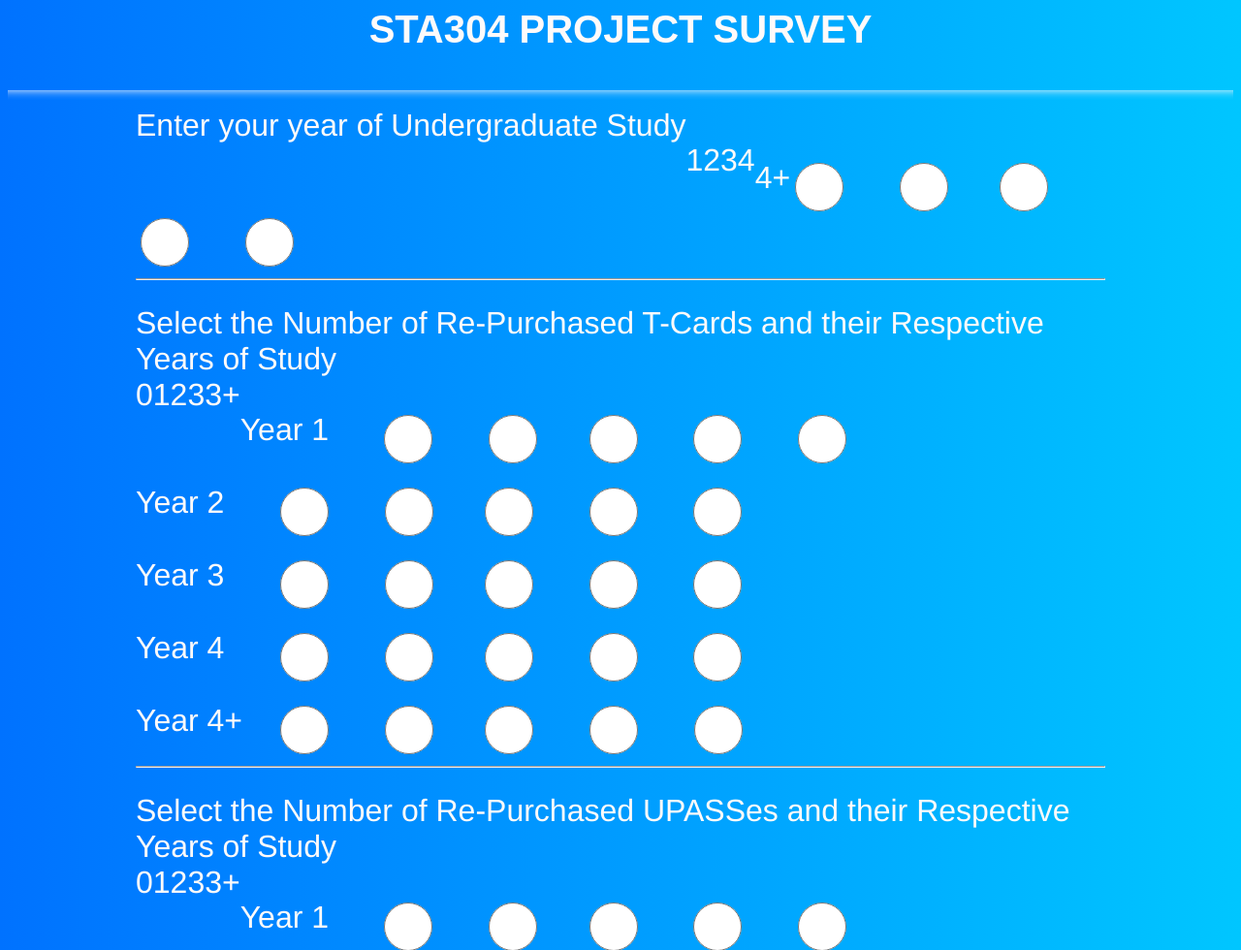
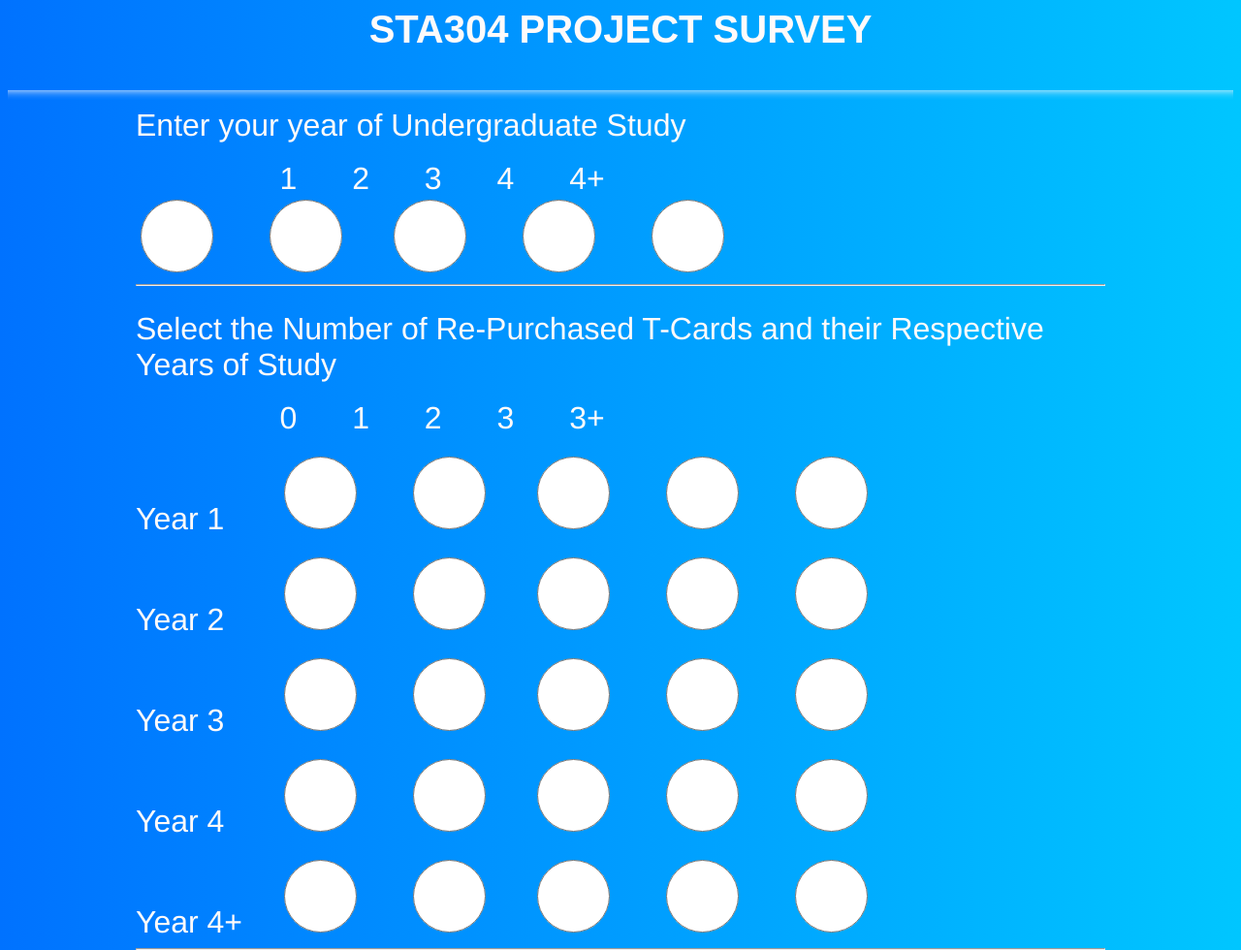
Before and after one commit to ArsalaBangash/STA304ProjectForm, a PHP site: page / in a window 1280 px wide. Shown: the top 980 px of the page at 97% size. Run offline with PHP 8.4, Linux system fonts and the light colour scheme; some libraries are stand-ins or nearby versions.

Commit message:
reverted orientation

```diff
--- a/index.php
+++ b/index.php
@@ -66,8 +66,8 @@
                 color: deepskyblue;
                 top: 2px;
                 left: 0;
-                width: 50px;
-                height: 50px;
+                width: 75px;
+                height: 75px;
                 background: deepskyblue;
             }
 
@@ -116,7 +116,6 @@
             }
 
             label {
-                float: left;
                 font-size: 200%;
                 color: snow;
             }
@@ -261,13 +260,13 @@
                 <hr class="style18"> <br>
 
                 <label for="fullUpass">Number of U-Passes Re-Purchased in the Fall/Winter</label><br>
-                <input type="text" name="fullUpass" id="fullUpass" placeholder="e.g 0-9">
+                <input type="tel" name="fullUpass" id="fullUpass" placeholder="e.g 0-9">
                 <br>
                 <hr class="style18">
                 <br>
 
                 <label for="sumUpass">Number of U-Passes Re-Purchased in the Summer</label><br>
-                <input type="text" name="sumUpass" id="sumUpass" placeholder="e.g 0-9">
+                <input type="tel" name="sumUpass" id="sumUpass" placeholder="e.g 0-9">
                 <br>
                 <hr class="style18">
                 <br>
```
